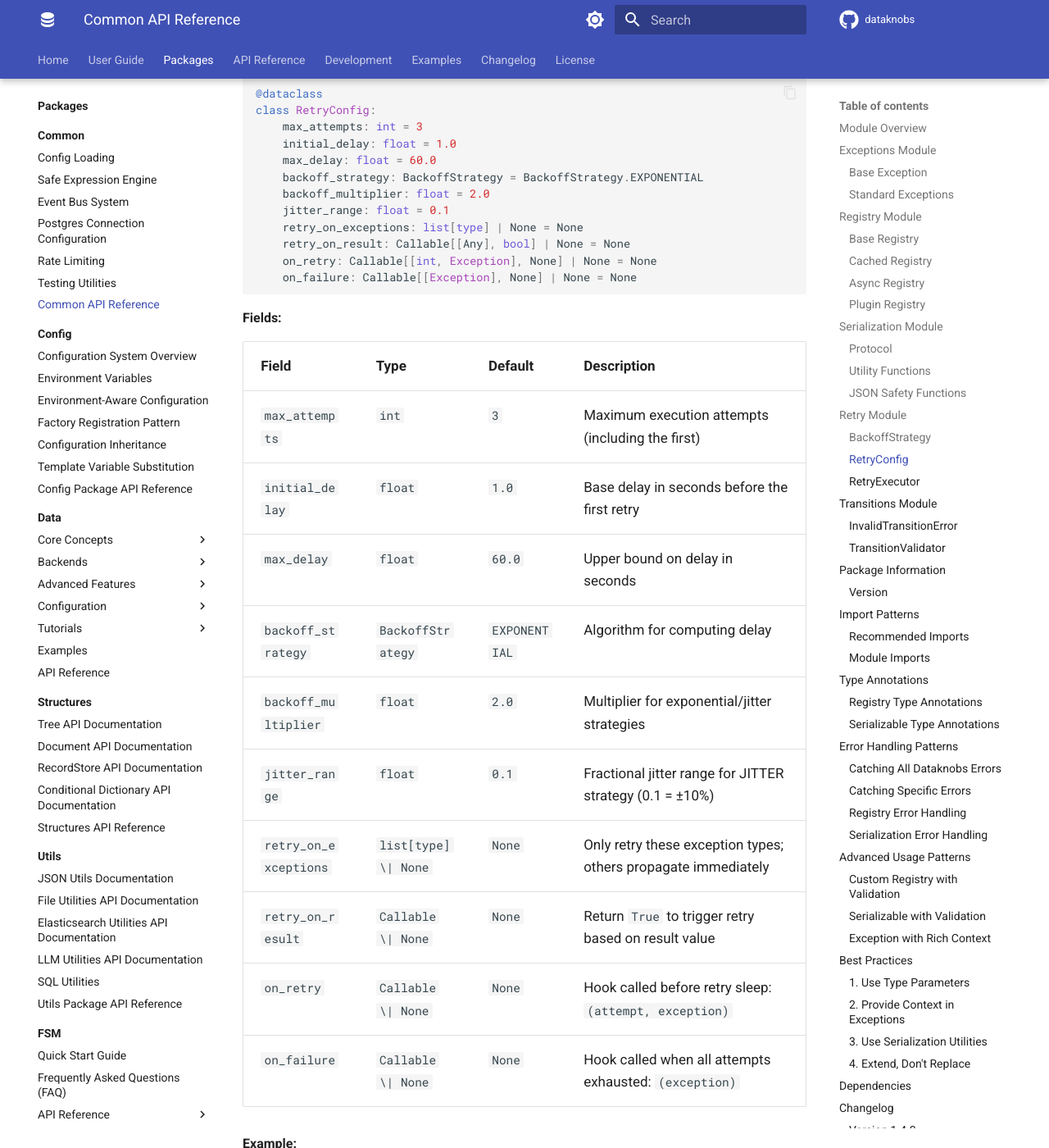
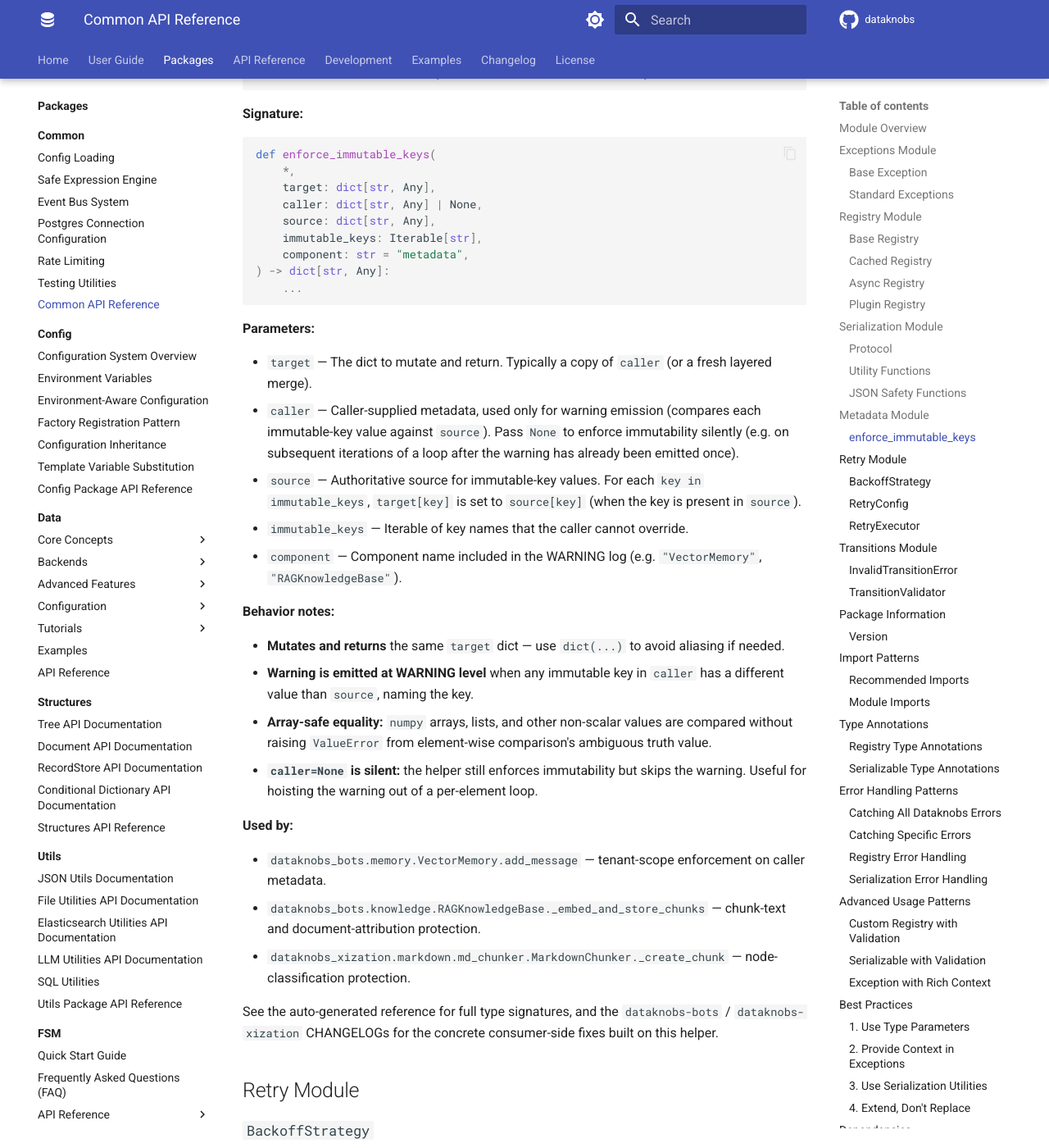
Before and after one commit to KBS-Labs/dataknobs, an MkDocs documentation site: the page built from docs/packages/common/api.md, in a window 1280 px wide and 1400 px high, scrolled down 18879 px. Shown: the whole window at 82% size. Built offline with MkDocs 1.6.1 and Material for MkDocs 9.7.7, drawn with Linux system fonts in a browser that asks for light colours; comment, search, counter and statistics services are not loaded; some of the changed text lies outside the part shown.

Commit message:
fixed post-PR code review issues

````diff
--- a/docs/packages/common/api.md
+++ b/docs/packages/common/api.md
@@ -15,6 +15,7 @@ The `dataknobs-common` package provides these core modules:
 - **`dataknobs_common.exceptions`** - Exception hierarchy with context support
 - **`dataknobs_common.registry`** - Generic registry implementations
 - **`dataknobs_common.serialization`** - Serialization protocols and utilities
+- **`dataknobs_common.metadata`** - Layered-merge primitive with immutable-key enforcement
 - **`dataknobs_common.retry`** - Configurable retry execution with backoff strategies
 - **`dataknobs_common.transitions`** - Stateless transition validation for status graphs
 - **`dataknobs_common.events`** - Event bus for pub/sub messaging
@@ -930,6 +931,77 @@ problems = validate_json_safe({"name": "ok", "fn": some_function})
 if not problems:
     print("Fully JSON-safe")
 ```
+
+## Metadata Module
+
+A primitive for "layered merge with a designated immutable source for some keys." Used wherever caller-supplied metadata needs to coexist with authoritative system metadata that the caller must not be able to overwrite (e.g. `domain_id` for tenant scoping, `chunk_index` for RAG chunk ordering, `node_type` for markdown chunker classification).
+
+### `enforce_immutable_keys`
+
+```python
+from dataknobs_common.metadata import enforce_immutable_keys
+
+# Caller-supplied metadata (may attempt overrides):
+caller = {"category": "support", "domain_id": "tenant-a"}
+
+# System-controlled fields the caller must not be able to overwrite:
+system = {"domain_id": "tenant-b", "chunk_index": 0}
+
+# Layered merge: caller wins on shared keys, EXCEPT for keys
+# enumerated as immutable, where system always wins.
+merged = enforce_immutable_keys(
+    target=dict(caller),                  # mutated and returned
+    caller=caller,                        # source for warning attribution
+    source=system,                        # authoritative for immutable keys
+    immutable_keys={"domain_id", "chunk_index"},
+    component="MyComponent",              # used in WARNING log
+)
+
+# merged == {
+#     "category": "support",      # caller key, unaffected
+#     "domain_id": "tenant-b",    # system wins (immutable)
+#     "chunk_index": 0,           # system wins (immutable)
+# }
+# A WARNING is logged naming "domain_id" since the caller-supplied
+# value differed from the system value for an immutable key.
+```
+
+**Signature:**
+
+```python
+def enforce_immutable_keys(
+    *,
+    target: dict[str, Any],
+    caller: dict[str, Any] | None,
+    source: dict[str, Any],
+    immutable_keys: Iterable[str],
+    component: str = "metadata",
+) -> dict[str, Any]:
+    ...
+```
+
+**Parameters:**
+
+- `target` — The dict to mutate and return. Typically a copy of `caller` (or a fresh layered merge).
+- `caller` — Caller-supplied metadata, used only for warning emission (compares each immutable-key value against `source`). Pass `None` to enforce immutability silently (e.g. on subsequent iterations of a loop after the warning has already been emitted once).
+- `source` — Authoritative source for immutable-key values. For each `key in immutable_keys`, `target[key]` is set to `source[key]` (when the key is present in `source`).
+- `immutable_keys` — Iterable of key names that the caller cannot override.
+- `component` — Component name included in the WARNING log (e.g. `"VectorMemory"`, `"RAGKnowledgeBase"`).
+
+**Behavior notes:**
+
+- **Mutates and returns** the same `target` dict — use `dict(...)` to avoid aliasing if needed.
+- **Warning is emitted at WARNING level** when any immutable key in `caller` has a different value than `source`, naming the key.
+- **Array-safe equality:** `numpy` arrays, lists, and other non-scalar values are compared without raising `ValueError` from element-wise comparison's ambiguous truth value.
+- **`caller=None` is silent:** the helper still enforces immutability but skips the warning. Useful for hoisting the warning out of a per-element loop.
+
+**Used by:**
+
+- `dataknobs_bots.memory.VectorMemory.add_message` — tenant-scope enforcement on caller metadata.
+- `dataknobs_bots.knowledge.RAGKnowledgeBase._embed_and_store_chunks` — chunk-text and document-attribution protection.
+- `dataknobs_xization.markdown.md_chunker.MarkdownChunker._create_chunk` — node-classification protection.
+
+See the auto-generated reference for full type signatures, and the `dataknobs-bots` / `dataknobs-xization` CHANGELOGs for the concrete consumer-side fixes built on this helper.
 
 ## Retry Module
 
````
Also changed, not shown: packages/bots/CHANGELOG.md (+8 -2 lines), 7 other files.
